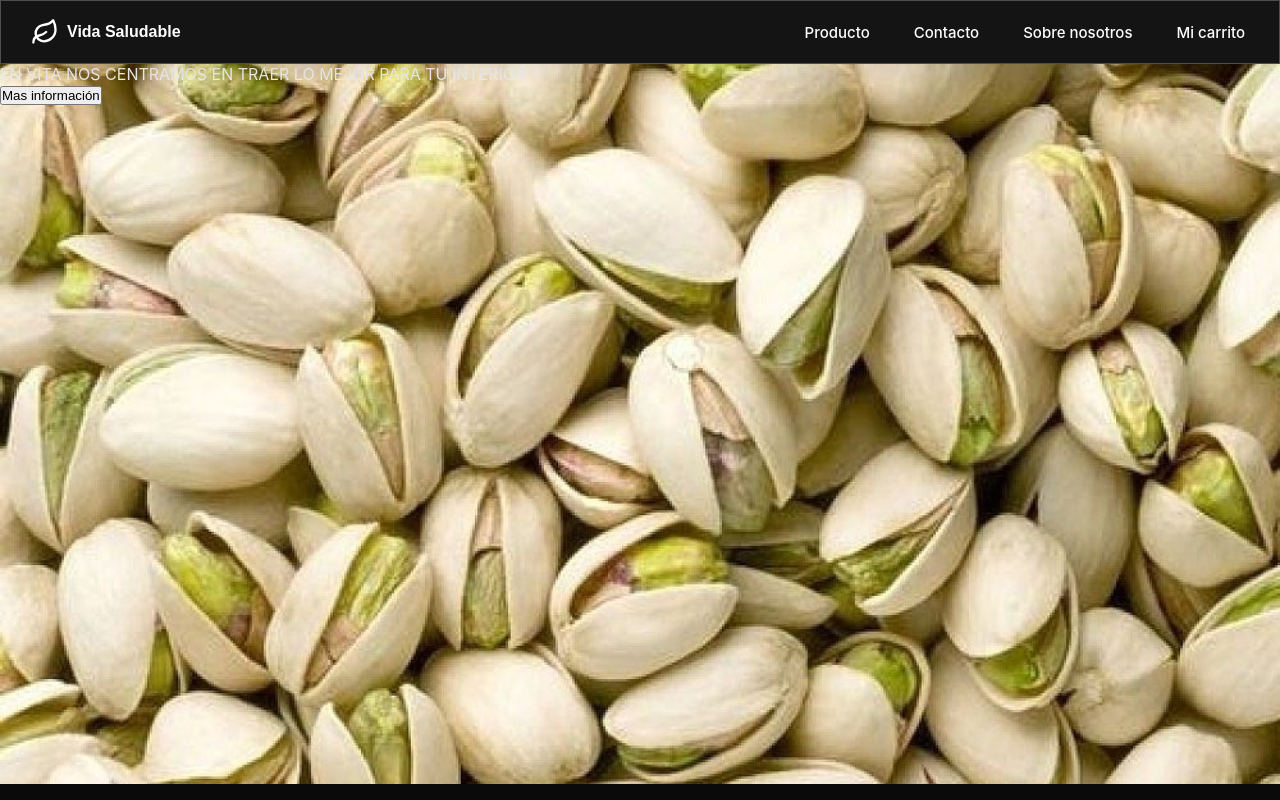
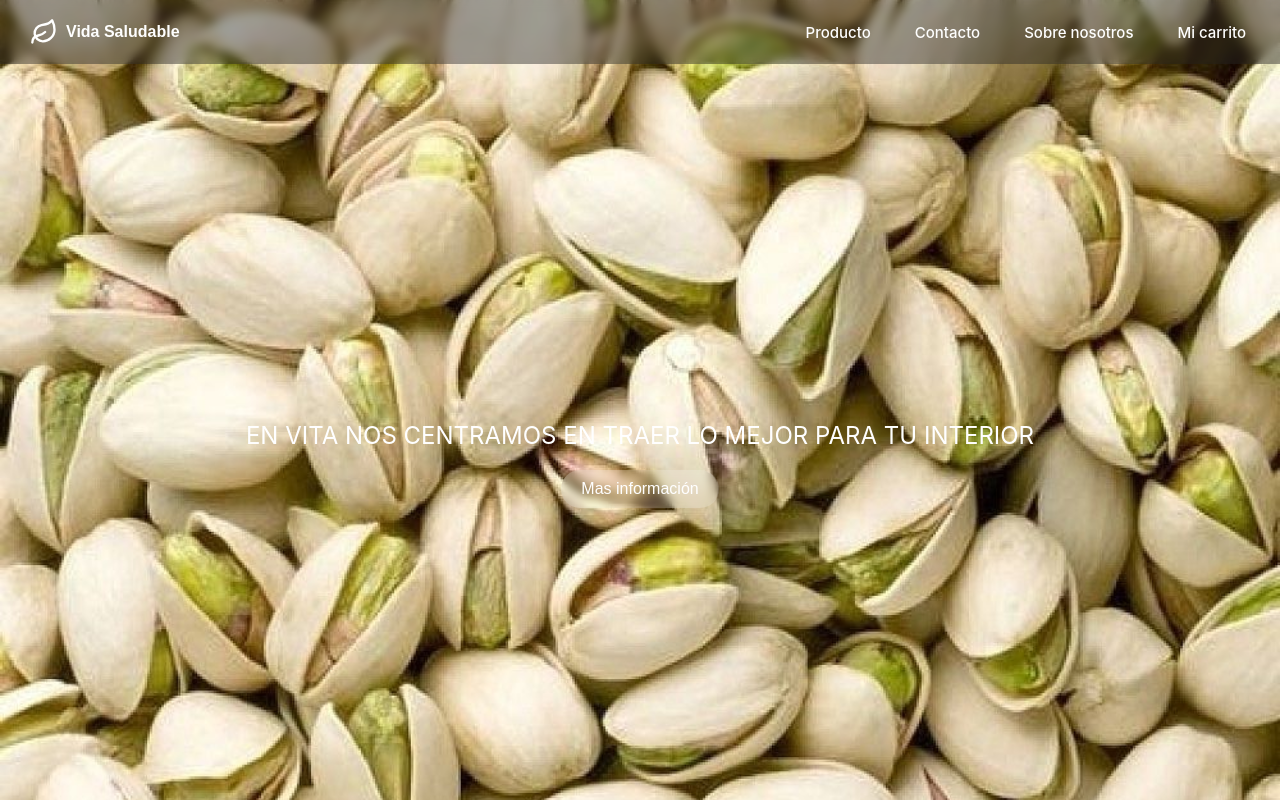
Before and after one commit to sbrn-9/vita-store, a Next.js app in the folder vite-web/: page / in a window 1280 px wide. Built offline with nearby package versions, Linux system fonts and the light colour scheme.

Commit message:
fix glassmorphism

```diff
--- a/vite-web/src/app/globals.css
+++ b/vite-web/src/app/globals.css
@@ -14,6 +14,7 @@ html,
 body {
   max-width: 100vw;
   overflow-x: hidden;
+
 }
 
 body {
@@ -23,6 +24,13 @@ body {
     Ubuntu, Cantarell, 'Open Sans', 'Helvetica Neue', sans-serif;
   -webkit-font-smoothing: antialiased;
   -moz-osx-font-smoothing: grayscale;
+    background-image: url('/header-image.jpg'); /* 1. Define la imagen de fondo */
+    background-size: cover;               /* 2. Escala la imagen para cubrir todo el área */
+    background-repeat: no-repeat;         /* 3. Evita que la imagen se repita */
+    background-position: center;          /* 4. Centra la imagen */
+    background-attachment: fixed;         /* (Opcional) Mantiene la imagen fija al hacer scroll */
+    height: 100vh;
+
 }
 
 * {
--- a/vite-web/src/app/page.tsx
+++ b/vite-web/src/app/page.tsx
@@ -1,12 +1,14 @@
 "use client"
 
 import {Header} from "../components/header";
+import { Navbar } from '../components/navbar';
 
 
 export default function Home() {
   return (
     <>
-      <Header />
+    <Navbar />
+    <Header />
 
     </>
   );
--- a/vite-web/src/components/css/header.module.css
+++ b/vite-web/src/components/css/header.module.css
@@ -1,18 +1,31 @@
-.container{
-    background-image: url('/header-image.jpg'); /* 1. Define la imagen de fondo */
+.container {
+  position: relative;
+  height: 100vh;
+  display: flex;
+  flex-direction: column;
+  justify-content: center;
+  align-items: center;
+   background-image: url('/header-image.jpg'); /* 1. Define la imagen de fondo */
     background-size: cover;               /* 2. Escala la imagen para cubrir todo el área */
     background-repeat: no-repeat;         /* 3. Evita que la imagen se repita */
     background-position: center;          /* 4. Centra la imagen */
     background-attachment: fixed;         /* (Opcional) Mantiene la imagen fija al hacer scroll */
-    height: 90vh;                        /* (Opcional) Asegura que el body ocupe toda la altura visible */
-    margin: 0;                            /* Elimina márgenes por defecto */
-    padding: 0;
+    height: 100vh;
 }
 
-.title{
-
+.title {
+  color: #fff;
+  font-size: 24px;
+  text-align: center;
+  margin-bottom: 20px;
 }
 
-.image{
-
+.button {
+  background-color: rgba(255,255,255,0.2);
+  color: #fff;
+  border: 30px;
+  border-radius: 20px;
+    padding: 10px 20px;
+font-size: 16px;
+  backdrop-filter: blur(5px);
 }
--- a/vite-web/src/components/css/navbar.module.css
+++ b/vite-web/src/components/css/navbar.module.css
@@ -1,17 +1,17 @@
-.header {
+
+.glass {
   height: 64px;
   padding: 0 1.5rem;
   display: flex;
   align-items: center;
   justify-content: space-between;
   background: rgba(36, 34, 34, 0.44);
+  backdrop-filter: blur(5px);
   border-radius: 0;
-  box-shadow: 0 4px 30px rgba(0, 0, 0, 0.1);
-  backdrop-filter: blur(5.9px);
-  -webkit-backdrop-filter: blur(5.9px);
-  border: 1px solid rgba(36, 34, 34, 0.33);
-  border: 1px solid rgba(207, 194, 194, 0.33);
+  position: relative;
+  overflow: hidden;
 }
+
 
 .logo {
   display: flex;
--- a/vite-web/src/components/header.tsx
+++ b/vite-web/src/components/header.tsx
@@ -8,14 +8,13 @@ import { Navbar } from './navbar';
 
 export function Header() {
   return (
-    <header>
-      <Navbar />
+
+    <header >
 
       <Group className= {styles.container}>
 
         <Text className={styles.title}>EN VITA NOS CENTRAMOS EN TRAER LO MEJOR PARA TU INTERIOR</Text>
         <Button className={styles.button}>Mas información</Button>
-        {/* <Image className={styles.image} src="/header-image.jpg" alt="Imagen de pistachos" /> */}
 
       </Group>
 
--- a/vite-web/src/components/navbar.tsx
+++ b/vite-web/src/components/navbar.tsx
@@ -28,7 +28,8 @@ export function Navbar() {
   ));
 
   return (
-    <header className={styles.header}>
+    <header className={styles.glass}>
+      <div className={styles.img}></div>
       <div className= {styles.inner}>
         <Group className={styles.logo}>
           <Burger opened={opened} onClick={toggle} size="sm" hiddenFrom="sm" />
```
